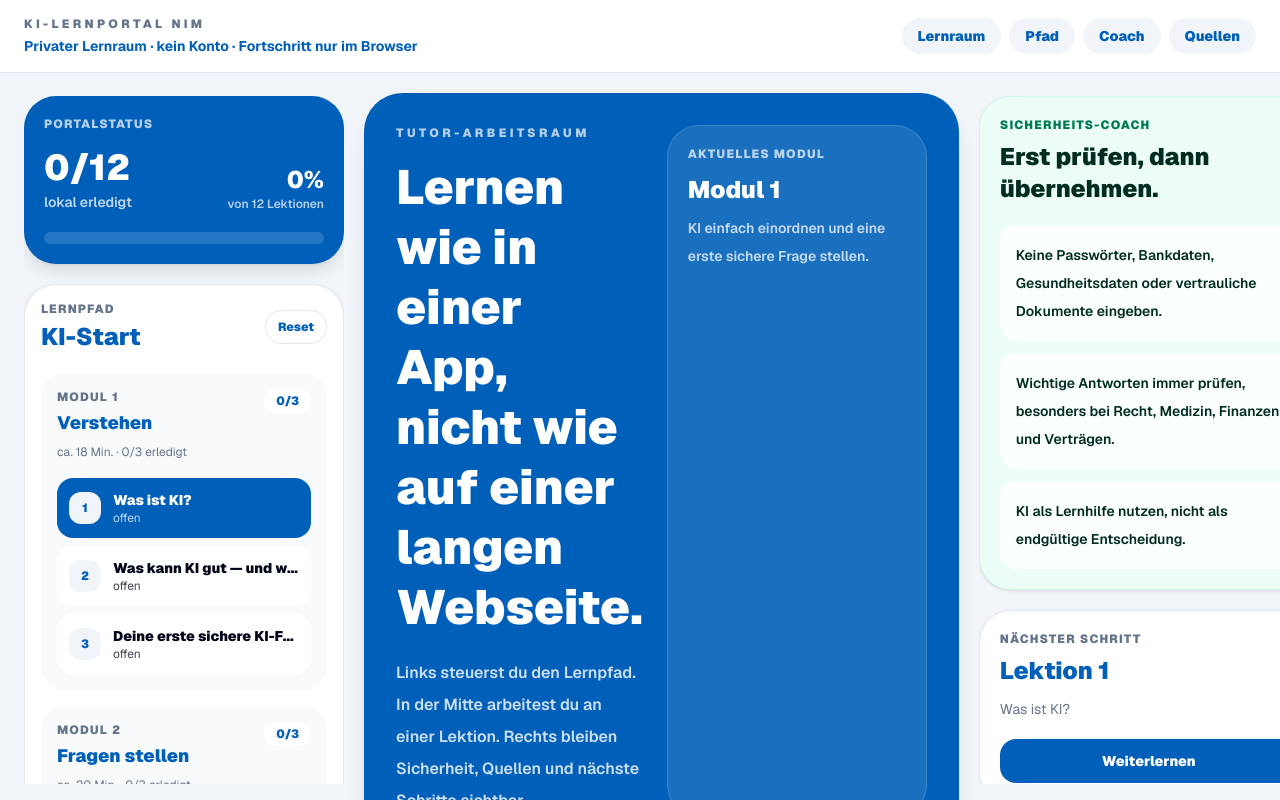
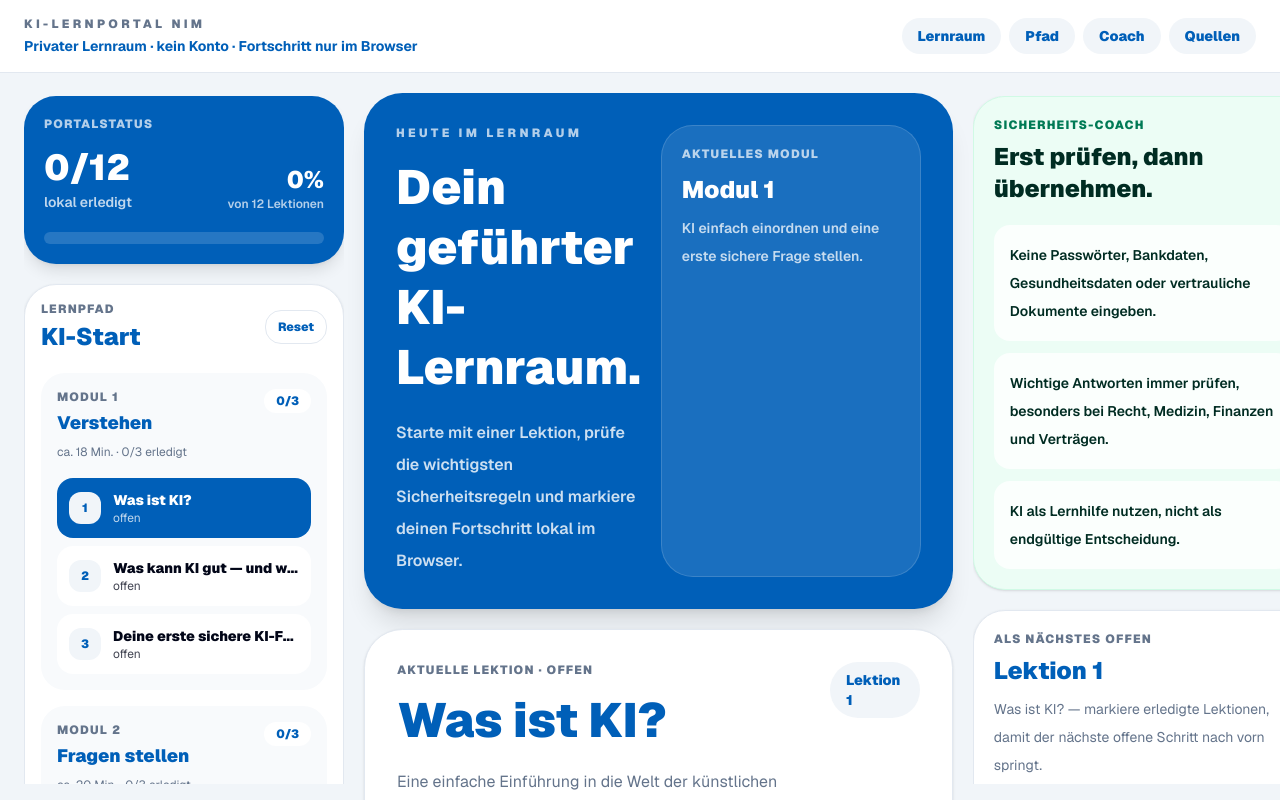
Before and after one commit to smartlivingberlin/ki-lernportal-nim, a Next.js app in the folder apps/web/: page / in a window 1280 px wide. Shown: the top 800 px of the page. Built offline with nearby package versions, Linux system fonts and the light colour scheme.

Commit message:
fix: polish portal shell visual flow

```diff
--- a/apps/web/src/app/page.tsx
+++ b/apps/web/src/app/page.tsx
@@ -71,7 +71,7 @@ const trustRules = [
   "KI als Lernhilfe nutzen, nicht als endgültige Entscheidung.",
 ];
 
-const workSteps = ["Ziel", "Kurz erklärt", "Beispiel", "Mini-Aufgabe", "Check", "Erledigen"];
+const workSteps = ["Ziel", "Erklären", "Üben", "Prüfen", "Erledigen"];
 
 function readStoredProgress(): string[] {
   if (typeof window === "undefined") return [];
@@ -158,7 +158,7 @@ export default function Home() {
       </header>
 
       <main className="mx-auto grid max-w-[1500px] gap-5 px-4 py-5 lg:grid-cols-[320px_1fr_340px] lg:px-6">
-        <aside id="pfad" className="space-y-5 lg:sticky lg:top-24 lg:h-[calc(100vh-7rem)] lg:overflow-y-auto">
+        <aside id="pfad" className="order-2 space-y-5 lg:order-1 lg:sticky lg:top-24 lg:h-[calc(100vh-7rem)] lg:overflow-y-auto">
           <PortalHero progressText={progressText} progressPercent={progressPercent} totalLessons={totalLessons} />
 
           <section className="rounded-[2rem] border border-slate-200 bg-white p-4 shadow-sm">
@@ -196,17 +196,16 @@ export default function Home() {
           </section>
         </aside>
 
-        <section id="lernraum" className="space-y-5">
+        <section id="lernraum" className="order-1 space-y-5 lg:order-2">
           <section className="overflow-hidden rounded-[2.4rem] bg-nim-primary text-white shadow-xl">
-            <div className="grid gap-6 p-6 md:grid-cols-[1fr_260px] md:p-8">
+            <div className="grid gap-5 p-6 md:grid-cols-[1fr_260px] md:p-8">
               <div>
-                <p className="text-xs font-black uppercase tracking-[0.28em] text-white/70">Tutor-Arbeitsraum</p>
+                <p className="text-xs font-black uppercase tracking-[0.28em] text-white/70">Heute im Lernraum</p>
                 <h2 className="mt-4 max-w-3xl text-4xl font-black leading-tight md:text-5xl">
-                  Lernen wie in einer App, nicht wie auf einer langen Webseite.
+                  Dein geführter KI-Lernraum.
                 </h2>
                 <p className="mt-5 max-w-2xl text-base font-semibold leading-8 text-white/80">
-                  Links steuerst du den Lernpfad. In der Mitte arbeitest du an einer Lektion. Rechts bleiben Sicherheit,
-                  Quellen und nächste Schritte sichtbar.
+                  Starte mit einer Lektion, prüfe die wichtigsten Sicherheitsregeln und markiere deinen Fortschritt lokal im Browser.
                 </p>
               </div>
               <div className="rounded-[2rem] border border-white/15 bg-white/10 p-5">
@@ -228,22 +227,23 @@ export default function Home() {
           ) : (
             <div className="rounded-[2rem] border border-slate-200 bg-white p-8 shadow-sm">
               <h2 className="text-2xl font-black text-nim-primary">Noch keine Lektion ausgewählt</h2>
-              <p className="mt-3 text-sm leading-7 text-nim-secondary">Wähle links eine Lektion aus dem Lernpfad.</p>
+              <p className="mt-3 text-sm leading-7 text-nim-secondary">Wähle eine Lektion aus dem Lernpfad.</p>
             </div>
           )}
 
-          <section className="grid gap-4 md:grid-cols-3">
-            {workSteps.map((step, index) => (
-              <div key={step} className="rounded-3xl border border-slate-200 bg-white p-5 shadow-sm">
-                <span className="flex h-9 w-9 items-center justify-center rounded-2xl bg-slate-100 text-sm font-black text-nim-primary">{index + 1}</span>
-                <h3 className="mt-4 font-black text-nim-primary">{step}</h3>
-                <p className="mt-2 text-sm leading-6 text-nim-secondary">Jede Lektion folgt diesem Ablauf, damit aus Lesen ein kleiner Lernschritt wird.</p>
-              </div>
-            ))}
+          <section className="rounded-[2rem] border border-slate-200 bg-white p-5 shadow-sm">
+            <p className="text-xs font-black uppercase tracking-widest text-nim-secondary">Lernablauf</p>
+            <div className="mt-4 flex flex-wrap gap-2">
+              {workSteps.map((step, index) => (
+                <span key={step} className="rounded-full bg-slate-100 px-4 py-2 text-sm font-black text-nim-primary">
+                  {index + 1}. {step}
+                </span>
+              ))}
+            </div>
           </section>
         </section>
 
-        <aside id="coach" className="space-y-5 lg:sticky lg:top-24 lg:h-[calc(100vh-7rem)] lg:overflow-y-auto">
+        <aside id="coach" className="order-3 space-y-5 lg:sticky lg:top-24 lg:h-[calc(100vh-7rem)] lg:overflow-y-auto">
           <section className="rounded-[2rem] border border-emerald-100 bg-emerald-50 p-5 shadow-sm">
             <p className="text-xs font-black uppercase tracking-widest text-emerald-700">Sicherheits-Coach</p>
             <h2 className="mt-2 text-2xl font-black text-emerald-950">Erst prüfen, dann übernehmen.</h2>
@@ -257,12 +257,14 @@ export default function Home() {
           </section>
 
           <section className="rounded-[2rem] border border-slate-200 bg-white p-5 shadow-sm">
-            <p className="text-xs font-black uppercase tracking-widest text-nim-secondary">Nächster Schritt</p>
+            <p className="text-xs font-black uppercase tracking-widest text-nim-secondary">Als nächstes offen</p>
             <h2 className="mt-2 text-2xl font-black text-nim-primary">
-              {nextOpenLesson ? `Lektion ${nextOpenLesson.order}` : "Pfad wiederholen"}
+              {nextOpenLesson ? `Lektion ${nextOpenLesson.order}` : "Pfad abgeschlossen"}
             </h2>
             <p className="mt-2 text-sm leading-7 text-nim-secondary">
-              {nextOpenLesson?.title ?? "Du hast alle Lektionen markiert. Wiederhole unsichere Stellen oder prüfe die Quellen."}
+              {nextOpenLesson
+                ? `${nextOpenLesson.title} — markiere erledigte Lektionen, damit der nächste offene Schritt nach vorn springt.`
+                : "Du hast alle Lektionen markiert. Wiederhole unsichere Stellen oder prüfe die Quellen."}
             </p>
             {nextOpenLesson && (
               <button
@@ -270,7 +272,7 @@ export default function Home() {
                 onClick={() => openLesson(nextOpenLesson.id)}
                 className="mt-4 w-full rounded-2xl bg-nim-primary px-4 py-3 text-sm font-black text-white hover:bg-nim-primary/90"
               >
-                Weiterlernen
+                Zu dieser Lektion
               </button>
             )}
           </section>
@@ -441,11 +443,18 @@ function LessonWorkspace({
         <div className="space-y-5">
           <LearningBlock title="1. Ziel" text="Verstehe diese Lektion so gut, dass du sie einer anderen Person in einfachen Worten erklären kannst." />
           <LearningBlock title="2. Kurz erklärt" text={lesson.content ?? lesson.description ?? "Diese Lektion wird gerade vorbereitet."} large />
-          <LearningBlock title="3. Mini-Aufgabe" text="Formuliere in einem Satz: Was ist die wichtigste Idee dieser Lektion? Schreibe sie für dich auf, bevor du weitergehst." />
-          <LearningBlock title="4. Checkfrage" text="Würdest du diese KI-Antwort blind übernehmen oder erst prüfen? Begründe deine Entscheidung kurz." />
+          <div className="grid gap-4 md:grid-cols-2">
+            <LearningBlock title="3. Mini-Aufgabe" text="Formuliere in einem Satz: Was ist die wichtigste Idee dieser Lektion? Schreibe sie für dich auf, bevor du weitergehst." />
+            <LearningBlock title="4. Checkfrage" text="Würdest du diese KI-Antwort blind übernehmen oder erst prüfen? Begründe deine Entscheidung kurz." />
+          </div>
         </div>
 
         <div className="space-y-4">
+          <div className="rounded-3xl border border-emerald-100 bg-emerald-50 p-5 text-sm leading-7 text-emerald-950">
+            <p className="text-xs font-black uppercase tracking-widest text-emerald-700">Sicher nutzen</p>
+            <p className="mt-3 font-semibold">Prüfe wichtige Aussagen und gib keine vertraulichen Daten in KI-Systeme ein.</p>
+          </div>
+
           <div className="rounded-3xl bg-slate-50 p-5">
             <p className="text-xs font-black uppercase tracking-widest text-nim-secondary">Aktion</p>
             <button
```
